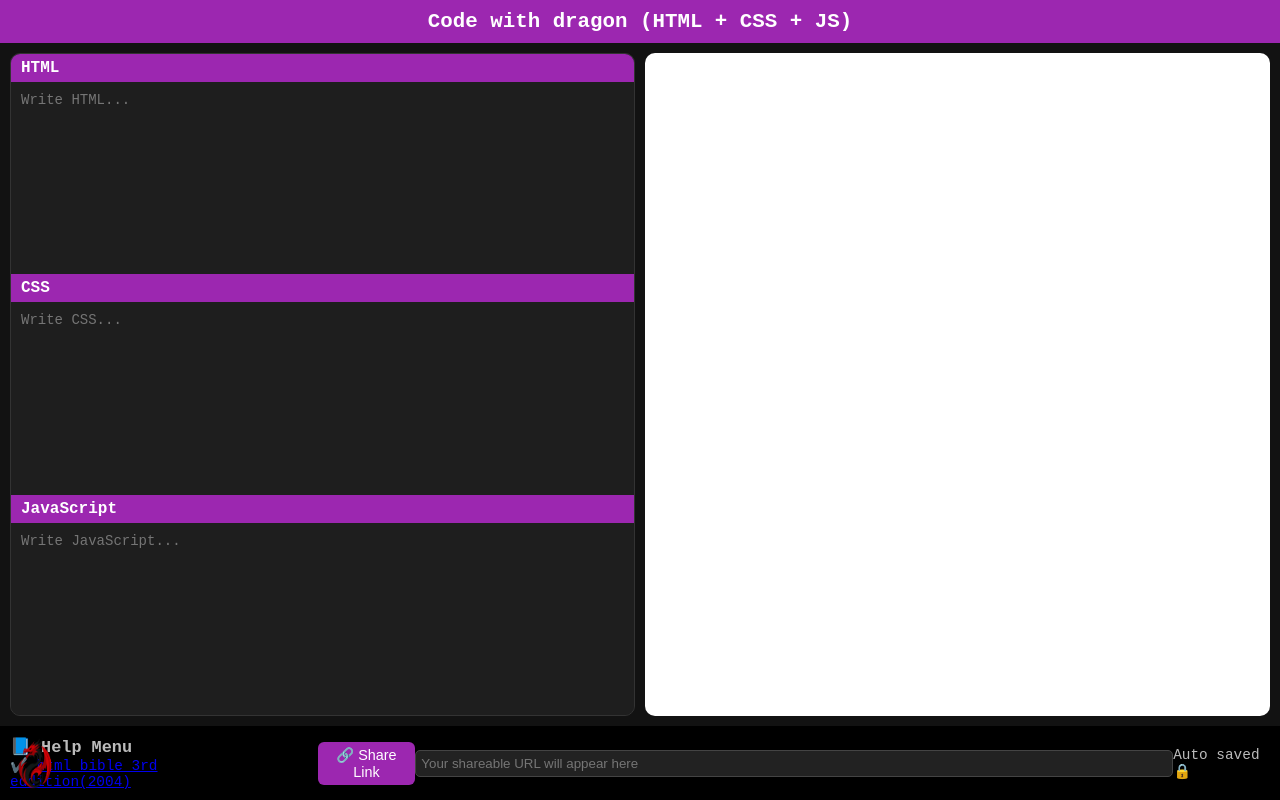
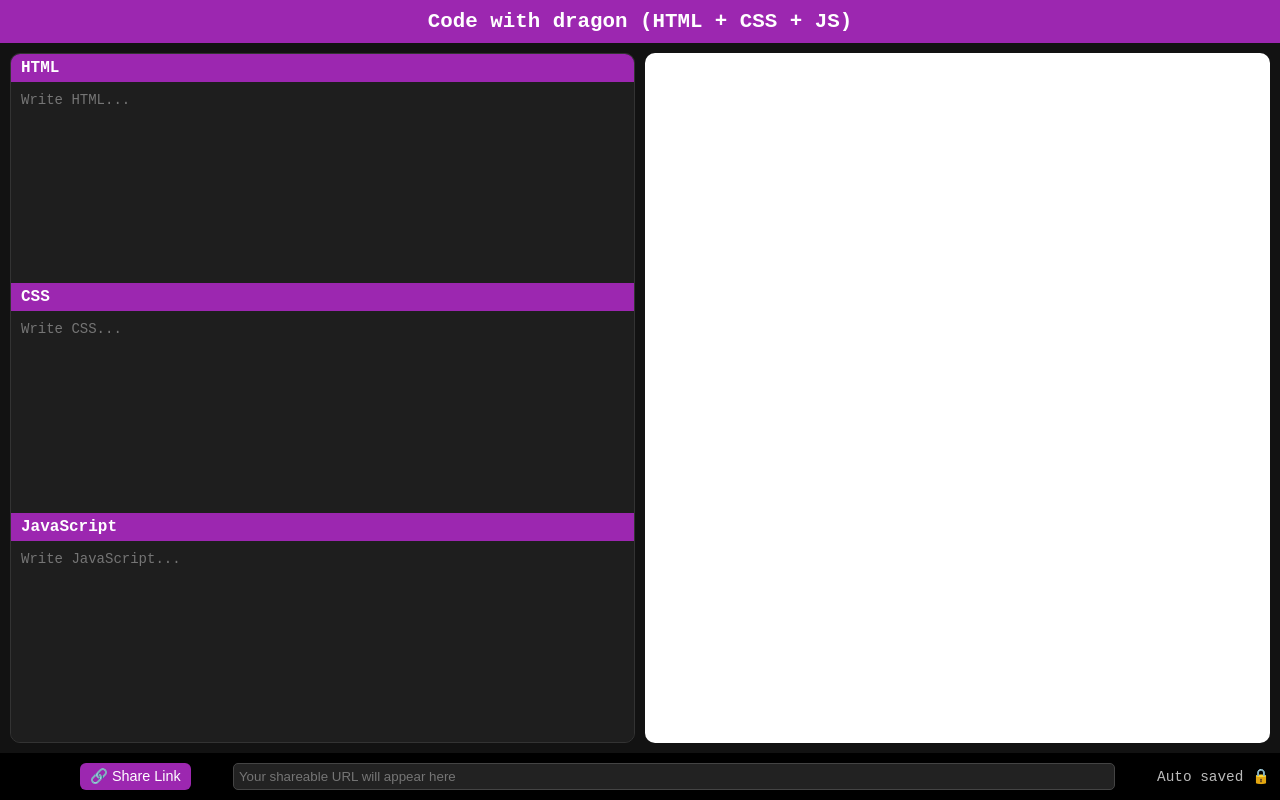
Before and after one commit to whitebossofuniverse-creator/make-web-, a plain HTML site: page editor.html in a window 1280 px wide. Drawn offline with Linux system fonts and the light colour scheme.

Commit message:
editor.html

```diff
--- a/editor.html
+++ b/editor.html
@@ -142,27 +142,6 @@
       overflow: hidden;
     }
 
-    /* 🧊 Floating PNG Orb */
-    #floating-orb {
-      position: fixed;
-      bottom: 10px;
-      left: 10px;
-      width: 50px;
-      height: 55px;
-      cursor: wait;
-      z-index: 9999;
-      animation: floaty 4s ease-in-out infinite;
-    }
-
-    #floating-orb img {
-      width: 100%;
-      height: 100%;
-      transition: transform 0.3s;
-    }
-
-    #floating-orb:hover img {
-      transform: scale(1.1);
-    }
 
   </style>
 
@@ -195,60 +174,6 @@
   </div>
 
   <footer>
-
-<!-------------------------------------------------->
-
-     <!-- 🧿 Floating Help Orb -->
-  <div id="floating-orb" title="Need Help?">
-    <img src="dragon-removebg-preview.png" alt="Help Orb">
-  </div>
-
-  <!-- 📜 Help Menu Bar -->
-  <div id="side-menu">
-    <h3>📘 Help Menu</h3>
-
-
-
-        <div>
-        ✔️ <a href="HTML, XHTML, & CSS Bible, 3rd Edition (2004).pdf" target="_blank" class="text-blue-400 hover:underline">html bible 3rd eddition(2004)</a>
-        </div>
-
-
-
-
-  </div>
-
-
-
-
-   <script>
-    const orb = document.getElementById("floating-orb");
-    const menu = document.getElementById("side-menu");
-
-    // Toggle menu when orb clicked
-    orb.addEventListener("click", (e) => {
-      menu.classList.toggle("active");
-      e.stopPropagation(); // Prevent from closing immediately
-    });
-
-    // Close menu if clicked outside
-    document.addEventListener("click", function (event) {
-      if (!menu.contains(event.target) && !orb.contains(event.target)) {
-        menu.classList.remove("active");
-      }
-    });
-  </script>
-
-
-
-<!-------------------------------------------------->
-
-
-
-
-
-
-
 
     <button class="btn" onclick="generateShareURL()">🔗 Share Link</button>
     <input type="text" class="share-url" id="share-url" readonly placeholder="Your shareable URL will appear here">
```
